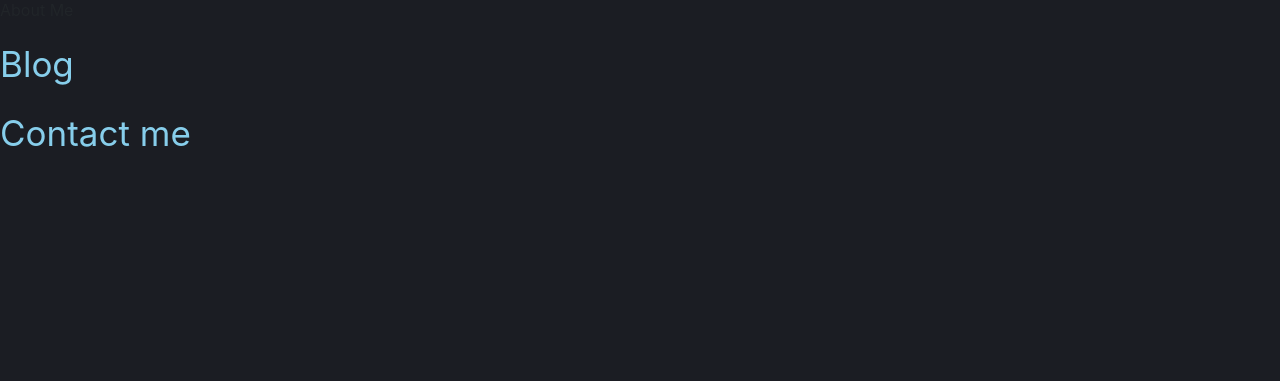
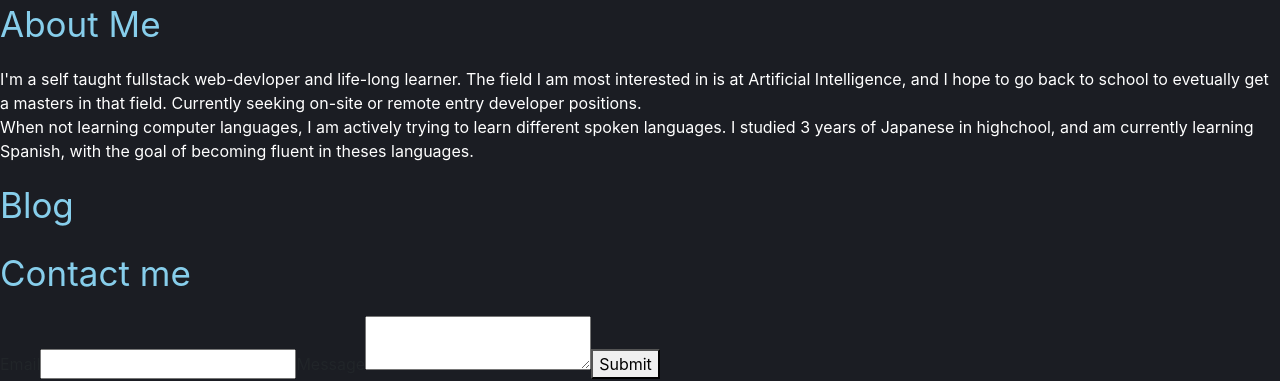
Before and after one commit to Kelel1/portfolioSite, a Next.js app: page / in a window 1280 px wide. Shown: the part 888-1269 px from the top of the page. Before the commit the page ends 1063 px from the top, so only its background shows below. Built offline with nearby package versions, Linux system fonts and the light colour scheme.

Commit message:
add about/ initial contact form, add z-index to navbar

```diff
--- a/components/About.js
+++ b/components/About.js
@@ -3,12 +3,28 @@ const About = () => (
       <p id="about" className="about">
         About Me
       </p>
+      <p className="summary">
+
+        I'm a self taught fullstack web-devloper and life-long learner.
+        The field I am most interested in is at Artificial Intelligence,
+        and I hope to go back to school to evetually get a masters in that
+        field.  Currently seeking on-site or remote entry developer positions.
+        <br/>
+        When not learning computer languages, I am actively trying to learn different
+        spoken languages.  I studied 3 years of Japanese in highchool, and am currently
+        learning Spanish, with the goal of becoming fluent in theses languages.
+      </p>
       <style jsx>{`
-        font-size: 35px;
-        font: Poppins
-        height: 30%;
-        width: 100%;
-        color: skyblue;
+        .about {
+          font-size: 35px;
+          font: Poppins
+          height: 30%;
+          width: 100%;
+          color: skyblue;
+        }
+        .summary {
+          color: white;
+        }
       `}</style>
     </>
 
--- a/components/Contact.js
+++ b/components/Contact.js
@@ -1,6 +1,99 @@
-const Contact = () => (
+import React, { useState } from 'react';
+
+const handleResponse = (status, msg) => {
+  if (status === 200) {
+    setStatus({
+      submitted: true,
+      submitting: false,
+      info: { error: false, msg: msg }
+    })
+    setInputs({
+      email: '',
+      message: ''
+    })
+  } else {
+    setStatus({
+      info: { error: true, msg: msg }
+    })
+  }
+}
+
+const handleOnChange = e => {
+  e.persist()
+  setInputs(prev => ({
+    ...prev,
+    [e.target.id]: e.target.value
+  }))
+  setStatus({
+    submitted: false,
+    submitting: false,
+    info: { error: false, msg: null }
+  })
+}
+
+const handleOnSubmit = async e => {
+  e.preventDefault()
+  setStatus(prevStatus => ({ ...prevStatus, submitting: true }))
+  const res = await fetch('/api/send', {
+    method: 'POST',
+    headers: {
+      'Content-Type': 'application/json'
+    },
+    body: JSON.stringify(inputs)
+  })
+  const text = await res.text()
+  handleResponse(res.status, text)
+}
+const Contact = () => {
+
+  const [status, setStatus] = useState({
+    submitted: false,
+    submitting: false,
+    info: { error: false, msg: null }
+  })
+
+  const [inputs, setInputs] = useState({
+    email: '',
+    message: ''
+  })
+
+  return (
+
     <>
       <p id="contact" className="contact">Contact me</p>
+      <main>
+      <form onSubmit={handleOnSubmit}>
+        <label htmlFor="email">Email</label>
+        <input
+          id="email"
+          type="email"
+          onChange={handleOnChange}
+          required
+          value={inputs.email}
+        />
+        <label htmlFor="message">Message</label>
+        <textarea
+          id="message"
+          onChange={handleOnChange}
+          required
+          value={inputs.message}
+        />
+        <button type="submit" disabled={status.submitting}>
+          {!status.submitting
+            ? !status.submitted
+              ? 'Submit'
+              : 'Submitted'
+            : 'Submitting...'}
+        </button>
+      </form>
+      {status.info.error && (
+        <div className="error">Error: {status.info.msg}</div>
+      )}
+      {!status.info.error && status.info.msg && (
+        <div className="success">{status.info.msg}</div>
+      )}
+    </main>
+
     <style jsx>{`
       .contact {
         font-size: 35px;
@@ -8,6 +101,7 @@ const Contact = () => (
       }
     `}</style>
     </>
-)
+  )
+}
 
 export default Contact;
--- a/components/Footer.js
+++ b/components/Footer.js
@@ -1,5 +1,7 @@
+// import res  from '../public/res.png'
 const Footer = () => (
     <>
+    {/* <img src={res}></img> */}
       <style jsx>{``}</style>
     </>
 )
--- a/components/Nav/NabBar.js
+++ b/components/Nav/NabBar.js
@@ -80,6 +80,7 @@ const NavBar = () => (
         height: 40px;
         position: fixed;
         top: 0;
+        z-index: 5;
       }
       .space {
 
```
